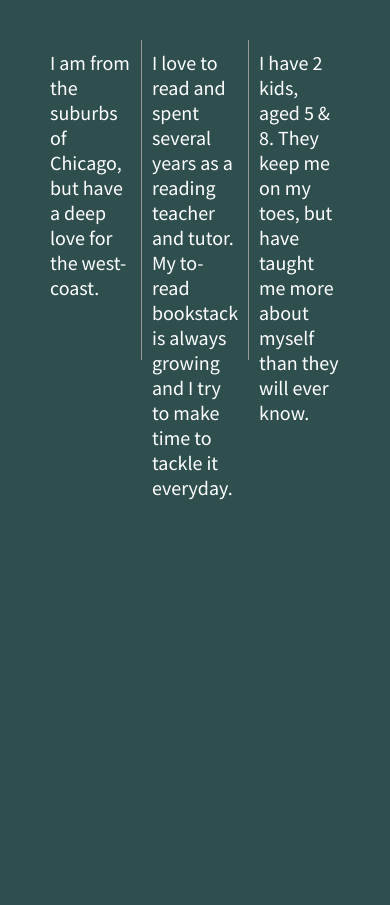
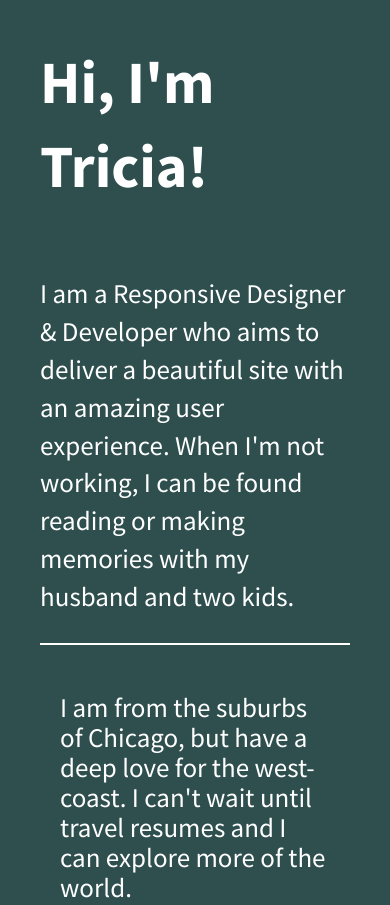
Before and after one commit to Triciad23/divs-flexbox-starter, a plain HTML site: page index.html in a window 390 px wide. Shown: the top 905 px of the page. Drawn offline with nearby package versions, Linux system fonts and the light colour scheme.

Commit message:
mobile first and responsive

```diff
--- a/css/main.css
+++ b/css/main.css
@@ -101,36 +101,72 @@ html {
 }
 
 body {
+  color: #fff;
+  display: flex;
   font-family: "Source Sans Pro", sans-serif;
-  padding: 2em;
+  padding: 0em 2em;
   font-size: 1.25em;
   height: 100%;
+  justify-content: center;
+}
+header,
+footer {
+  width: 100%;
+  display: flex;
+  justify-content: flex-start;
+}
+h1 {
+  font-size: 3em;
+}
+main {
+  width: 100%;
+  display: flex;
+  justify-content: center;
+  border-bottom: 1px solid #fff;
+}
+p {
+  font-size: 1.35em;
 }
 
 .wrapper {
   /*add display:flex and set justify-content to space-between*/
   display: flex;
   justify-content: space-between;
+  flex-flow: column nowrap;
 }
 
-.div-1,
-.div-2,
-.div-3 {
+.flex-items {
   /*give the divs a width of 30%, add display:flex, set justify-content and align-items to center*/
+  border-top: #fff solid 1px;
   color: #fff;
   display: flex;
-  line-height: 1.25em;
+  line-height: 1.5em;
   font-size: 1em;
   background-color: darkslategray;
-  height: 300px;
-  align-items: flex-start;
+  height: auto;
+  align-items: center;
   justify-content: center;
-  padding: 10px;
-  width: 33.3%;
+  padding: 20px;
 }
-.div-2 {
-  border-left: #999 solid 1px;
-  border-right: #999 solid 1px;
+
+.social {
+  border-top: #fff solid 1px;
+  padding: 25px 25px 0px 0px;
+  display: flex;
+  flex-flow: row nowrap;
+}
+
+@media (min-width: 1200px) {
+  .flex-items {
+    width: 33.3%;
+  }
+  .wrapper {
+    flex-flow: row nowrap;
+  }
+  #div-2 {
+    border-left: #999 solid 0.5px;
+    border-right: #999 solid 0.5px;
+  }
 }
 /* ==========================================================================
    Helper classes
--- a/index.html
+++ b/index.html
@@ -32,21 +32,51 @@
         your experience.
       </p>
     <![endif]-->
-
+  <section class="flex-container">
+    <header>
+        <h1>Hi, I'm Tricia!</h1>
+    </header>
+    <main>
+        <p>
+          I am a <span>Responsive Designer & Developer</span> who aims to
+          deliver a beautiful site with an amazing user experience. When I'm not
+          working, I can be found reading or making memories with my husband and
+          two kids.
+        </p>
+    </main>
     <section class="wrapper">
-      <div class="div-1">
-        I am from the suburbs of Chicago, but have a deep love for the
-        west-coast.
+      <div id="div-1" class= "flex-items">
+        <p>I am from the suburbs of Chicago, but have a deep love for the
+        west-coast. I can't wait until travel resumes and I can explore more of
+        the world.</p>
       </div>
-      <div class="div-2">
-        I love to read and spent several years as a reading teacher and tutor.
+      <div id="div-2" class= "flex-items">
+        <p>I love to read and spent several years as a reading teacher and tutor.
         My to-read bookstack is always growing and I try to make time to tackle
-        it everyday.
+        it everyday.</p>
       </div>
-      <div class="div-3">
-        I have 2 kids, aged 5 & 8. They keep me on my toes, but have taught me
-        more about myself than they will ever know.
+      <div id="div-3" class= "flex-items">
+        <p>I have 2 kids, aged 5 & 8. They keep me on my toes, but have taught me
+        more about myself than they will ever know.</p>
       </div>
+    </section>
+    <section class="social">
+      <div class="social-1">
+        <a href="https://twitter.com/Tae52705" target="_BLANK">
+          <img src="img/icon-twitter.png" alt="Twitter icon" />
+        </a>
+      </div>
+      <div class="social-2">
+        <a href="https://instagram.com" target="_BLANK">
+          <img src="img/icon-instagram.png" alt="Instagram icon" />
+        </a>
+      </div>
+      <div class="social-3"></div>
+        <a href="https://www.linkedin.com/" target="_BLANK">
+          <img src="img/icon-linkedin.png" alt="Linkedin icon" />
+        </a>
+      </div>
+    </section>
     </section>
 
     <script src="https://ajax.googleapis.com/ajax/libs/jquery/1.11.3/jquery.min.js"></script>
```
Also changed, not shown: img/icon-instagram.png (added), img/icon-linkedin.png (added), img/icon-twitter.png (added), 1 other file.
